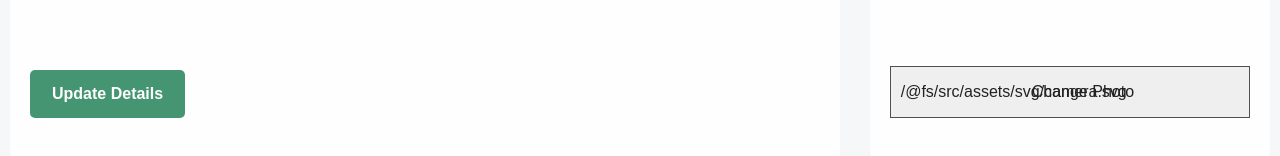
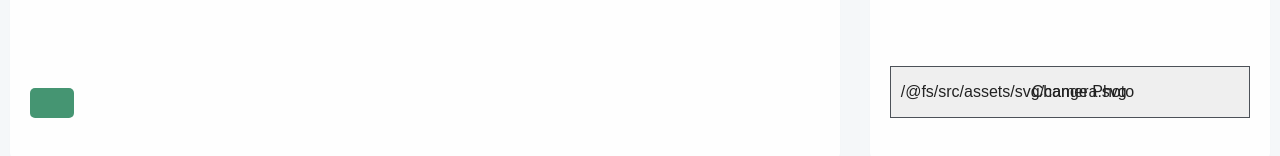
Before and after one commit to mstaniuk/FT_front_end, a Vue app: page /user/1 in a window 1280 px wide. Shown: the part 394-550 px from the top of the page. Built offline with nearby package versions, Linux system fonts and the light colour scheme; no server answers.

Commit message:
minor fixes

```diff
--- a/src/components/UserListToolbar.vue
+++ b/src/components/UserListToolbar.vue
@@ -36,7 +36,9 @@ export default {
     ...mapMutations({
       setFilter: SET_USER_FILTER
     }),
-    addUser() {},
+    addUser() {
+      this.$router.push({ name: "user", params: { id: "new" } });
+    },
     debounceSearch: debounce(function(e) {
       this.setFilter({ filter: e.target.value });
     }, 200)
--- a/src/router/views/User.vue
+++ b/src/router/views/User.vue
@@ -30,7 +30,7 @@
             </div>
             <div :class="$style['user-edit__actions']">
               <Button radius="small" @click="onSave">
-                Update Details
+                {{ acceptText }}
               </Button>
             </div>
           </div>
@@ -86,6 +86,7 @@ export default {
   data() {
     return {
       title: "",
+      acceptText: "",
       firstName: "",
       lastName: "",
       avatar: ""
@@ -135,6 +136,7 @@ export default {
       this.lastName = userData.last_name;
       this.avatar = userData.avatar;
       this.title = userData.first_name + " " + userData.last_name;
+      this.acceptText = "Update details";
     }
   },
   computed: {
@@ -154,6 +156,7 @@ export default {
       this.fetchUserData();
     } else {
       this.title = "Add User";
+      this.acceptText = "Add User";
     }
   }
 };
```
